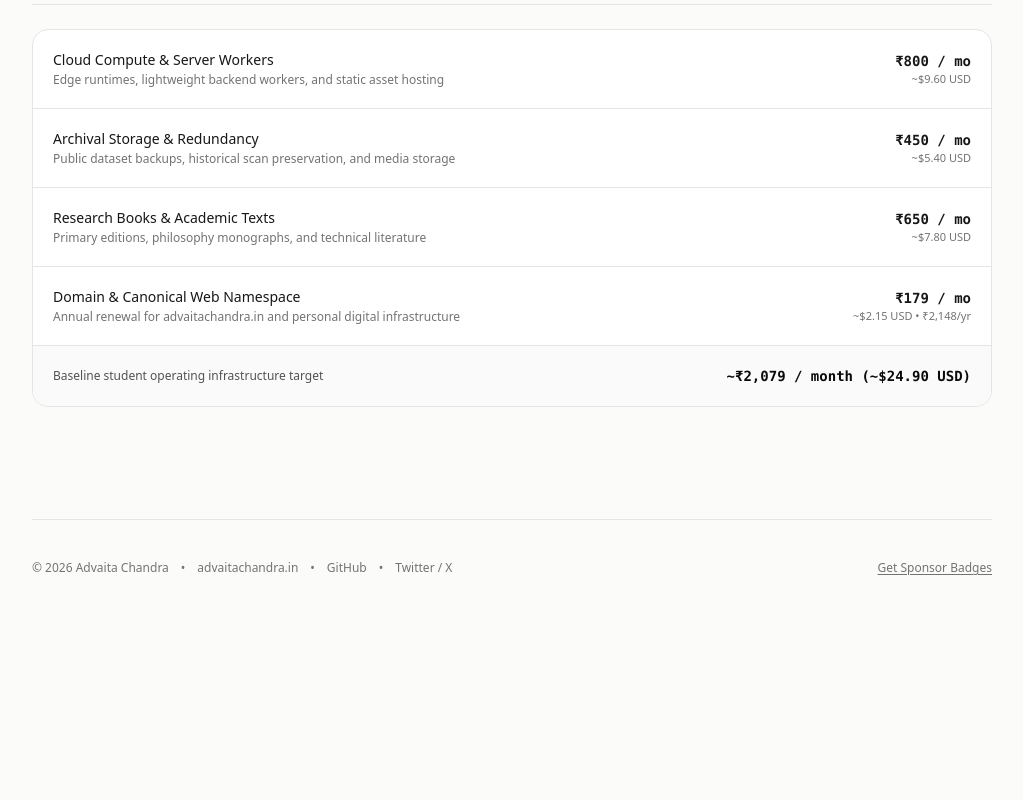
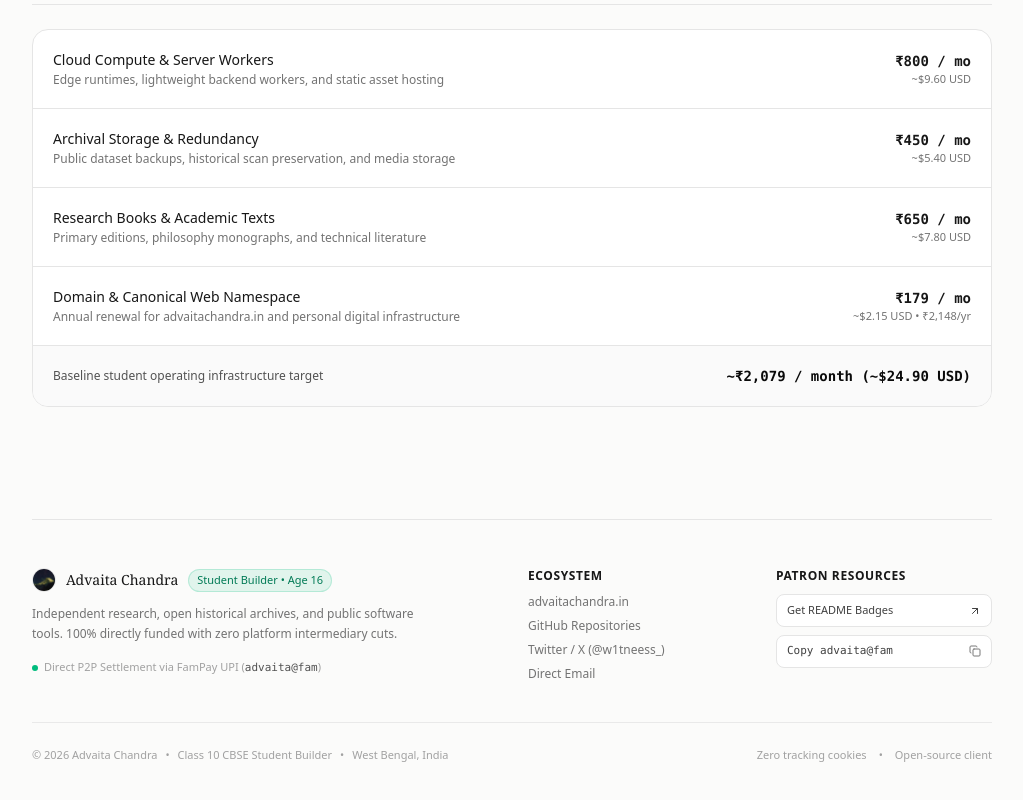
Before and after one commit to w1tneess/supportadvaita, a React (Vite) app: page / in a window 1280 px wide. Shown: the part 2414-3214 px from the top of the page, without its empty margins (128-1151 px from the left). Before the commit the page ends 3134 px from the top, so only its background shows below. Built offline with nearby package versions, Linux system fonts and the light colour scheme.

Commit message:
feat: optimize footer with multi-column architectural hierarchy, direct patron resources, and ecosystem links

```diff
--- a/src/components/SupportPage.jsx
+++ b/src/components/SupportPage.jsx
@@ -706,42 +706,134 @@ export default function SupportPage({ theme, setTheme, onOpenBadges }) {
           </div>
         </section>
 
-        {/* SECTION E: Editorial Footer */}
-        <footer className="border-t border-neutral-200 dark:border-[#22262B] pt-10 pb-16 space-y-6">
-          <div className="flex flex-col sm:flex-row items-center justify-between gap-4 text-xs text-neutral-500 dark:text-neutral-400">
-            <div className="flex items-center gap-3">
-              <span>© {new Date().getFullYear()} Advaita Chandra</span>
-              <span>•</span>
+        {/* SECTION E: Refined Editorial Footer */}
+        <footer className="border-t border-neutral-200 dark:border-[#22262B] pt-12 pb-16 space-y-10">
+          <div className="grid grid-cols-1 sm:grid-cols-2 md:grid-cols-12 gap-8 items-start">
+
+            {/* Col 1: Bio & Ethos (6 cols) */}
+            <div className="md:col-span-6 space-y-3">
+              <div className="flex items-center gap-2.5">
+                <div className="w-6 h-6 rounded-full overflow-hidden border border-neutral-200 dark:border-neutral-800 shrink-0">
+                  <img
+                    src={PAYMENT_CONFIG.avatar}
+                    alt="Advaita Chandra"
+                    className="w-full h-full object-cover"
+                    onError={(e) => {
+                      e.target.src = 'https://avatars.githubusercontent.com/u/108343743?v=4'
+                    }}
+                  />
+                </div>
+                <span className="font-serif font-medium text-sm text-neutral-900 dark:text-neutral-100">
+                  Advaita Chandra
+                </span>
+                <span className="text-[11px] px-2 py-0.5 rounded-full bg-emerald-500/10 text-emerald-700 dark:text-emerald-400 font-medium border border-emerald-500/20">
+                  Student Builder • Age 16
+                </span>
+              </div>
+              <p className="text-xs text-neutral-500 dark:text-neutral-400 leading-relaxed max-w-sm">
+                Independent research, open historical archives, and public software tools. 100% directly funded with zero platform intermediary cuts.
+              </p>
+              <div className="text-[11px] text-neutral-400 dark:text-neutral-500 flex items-center gap-1.5 pt-1">
+                <span className="w-1.5 h-1.5 rounded-full bg-emerald-500"></span>
+                <span>Direct P2P Settlement via FamPay UPI (<span className="font-mono text-neutral-600 dark:text-neutral-300">advaita@fam</span>)</span>
+              </div>
+            </div>
+
+            {/* Col 2: Navigation Links (3 cols) */}
+            <div className="md:col-span-3 space-y-2.5">
+              <span className="text-xs font-semibold uppercase tracking-wider text-neutral-900 dark:text-neutral-200 block">
+                Ecosystem
+              </span>
+              <ul className="space-y-2 text-xs text-neutral-500 dark:text-neutral-400">
+                <li>
                   <a
                     href="https://advaitachandra.in"
-                className="hover:text-neutral-900 dark:hover:text-neutral-100 transition-colors"
+                    target="_blank"
+                    rel="noopener noreferrer"
+                    className="hover:text-neutral-900 dark:hover:text-neutral-100 transition-colors inline-flex items-center gap-1 group"
                   >
-                advaitachandra.in
+                    <span>advaitachandra.in</span>
+                    <ArrowUpRight className="w-3 h-3 opacity-0 group-hover:opacity-100 transition-opacity" />
                   </a>
-              <span>•</span>
+                </li>
+                <li>
                   <a
                     href="https://github.com/w1tneess"
-                className="hover:text-neutral-900 dark:hover:text-neutral-100 transition-colors"
+                    target="_blank"
+                    rel="noopener noreferrer"
+                    className="hover:text-neutral-900 dark:hover:text-neutral-100 transition-colors inline-flex items-center gap-1 group"
                   >
-                GitHub
+                    <span>GitHub Repositories</span>
+                    <ArrowUpRight className="w-3 h-3 opacity-0 group-hover:opacity-100 transition-opacity" />
                   </a>
-              <span>•</span>
+                </li>
+                <li>
                   <a
                     href="https://x.com/w1tneess_"
-                className="hover:text-neutral-900 dark:hover:text-neutral-100 transition-colors"
+                    target="_blank"
+                    rel="noopener noreferrer"
+                    className="hover:text-neutral-900 dark:hover:text-neutral-100 transition-colors inline-flex items-center gap-1 group"
                   >
-                Twitter / X
+                    <span>Twitter / X (@w1tneess_)</span>
+                    <ArrowUpRight className="w-3 h-3 opacity-0 group-hover:opacity-100 transition-opacity" />
                   </a>
+                </li>
+                <li>
+                  <a
+                    href="mailto:advaita974@gmail.com"
+                    className="hover:text-neutral-900 dark:hover:text-neutral-100 transition-colors inline-flex items-center gap-1 group"
+                  >
+                    <span>Direct Email</span>
+                    <ArrowUpRight className="w-3 h-3 opacity-0 group-hover:opacity-100 transition-opacity" />
+                  </a>
+                </li>
+              </ul>
             </div>
 
-            <div className="flex items-center gap-4">
+            {/* Col 3: Community & Badges (3 cols) */}
+            <div className="md:col-span-3 space-y-2.5">
+              <span className="text-xs font-semibold uppercase tracking-wider text-neutral-900 dark:text-neutral-200 block">
+                Patron Resources
+              </span>
+              <div className="space-y-2 text-xs">
                 <button
                   type="button"
                   onClick={onOpenBadges}
-                className="hover:text-neutral-900 dark:hover:text-neutral-100 transition-colors cursor-pointer underline underline-offset-2"
+                  className="w-full text-left py-2 px-2.5 rounded-lg border border-neutral-200 dark:border-[#22262B] bg-white dark:bg-[#14171A] hover:bg-neutral-50 dark:hover:bg-[#1C2024] text-neutral-700 dark:text-neutral-300 transition-all flex items-center justify-between group cursor-pointer"
                 >
-                Get Sponsor Badges
+                  <span className="font-medium text-[11px]">Get README Badges</span>
+                  <ArrowUpRight className="w-3 h-3 group-hover:translate-x-0.5 group-hover:-translate-y-0.5 transition-transform" />
                 </button>
+                <button
+                  type="button"
+                  onClick={() => handleCopy(PAYMENT_CONFIG.upiId)}
+                  className="w-full text-left py-2 px-2.5 rounded-lg border border-neutral-200 dark:border-[#22262B] bg-white dark:bg-[#14171A] hover:bg-neutral-50 dark:hover:bg-[#1C2024] text-neutral-700 dark:text-neutral-300 transition-all flex items-center justify-between group cursor-pointer"
+                >
+                  <span className="font-mono text-[11px]">Copy advaita@fam</span>
+                  {copied ? (
+                    <Check className="w-3 h-3 text-emerald-500" />
+                  ) : (
+                    <Copy className="w-3 h-3 opacity-70 group-hover:opacity-100" />
+                  )}
+                </button>
+              </div>
+            </div>
+
+          </div>
+
+          {/* Sub-footer Bar with Copyright & Privacy Standards */}
+          <div className="pt-6 border-t border-neutral-200/80 dark:border-[#22262B]/80 flex flex-col sm:flex-row items-center justify-between gap-3 text-[11px] text-neutral-400 dark:text-neutral-500">
+            <div className="flex items-center gap-2 flex-wrap">
+              <span>© {new Date().getFullYear()} Advaita Chandra</span>
+              <span>•</span>
+              <span>Class 10 CBSE Student Builder</span>
+              <span>•</span>
+              <span>West Bengal, India</span>
+            </div>
+            <div className="flex items-center gap-3">
+              <span>Zero tracking cookies</span>
+              <span>•</span>
+              <span>Open-source client</span>
             </div>
           </div>
         </footer>
```
Lines whose indentation alone changed are shown as unchanged.
